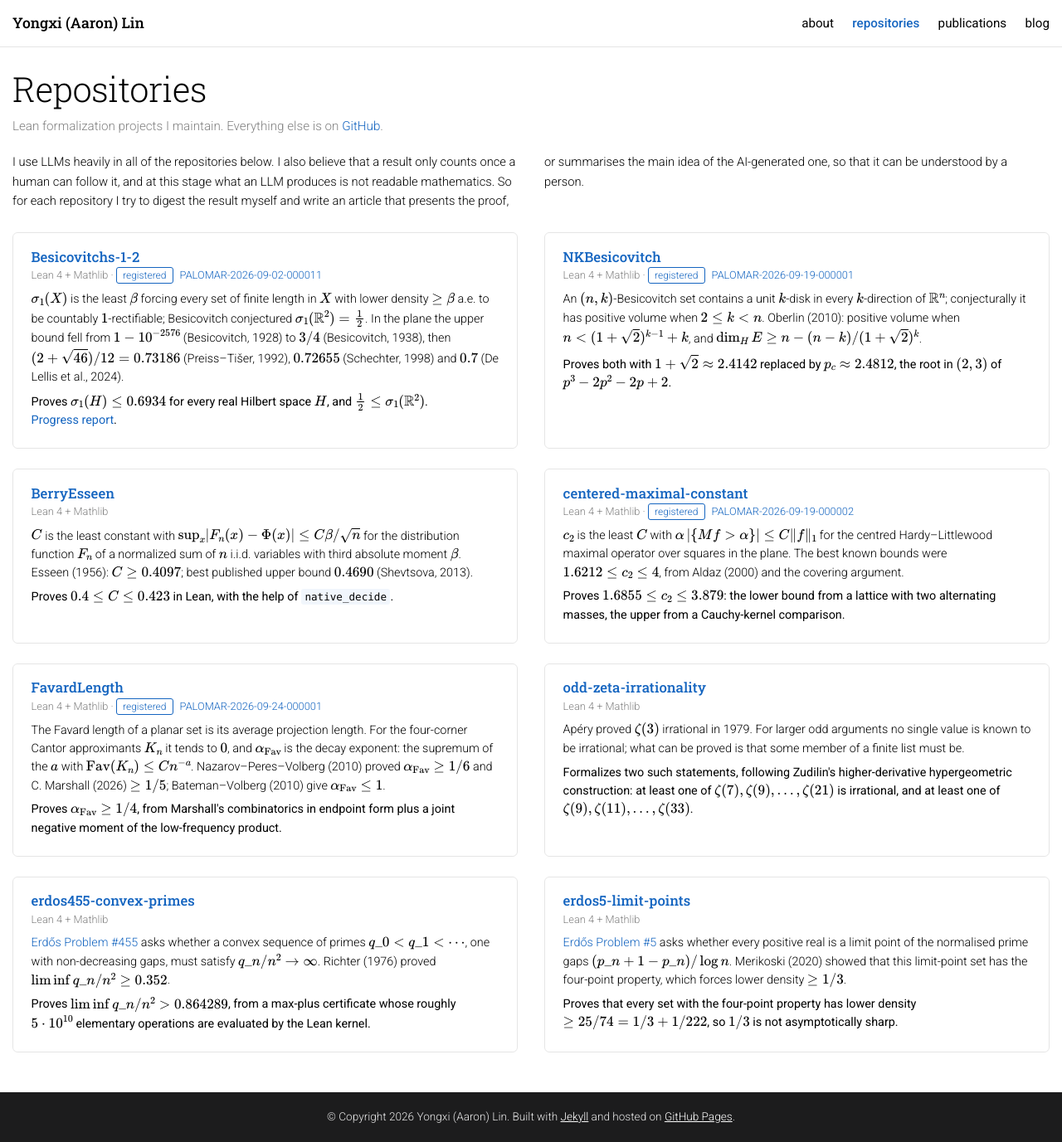
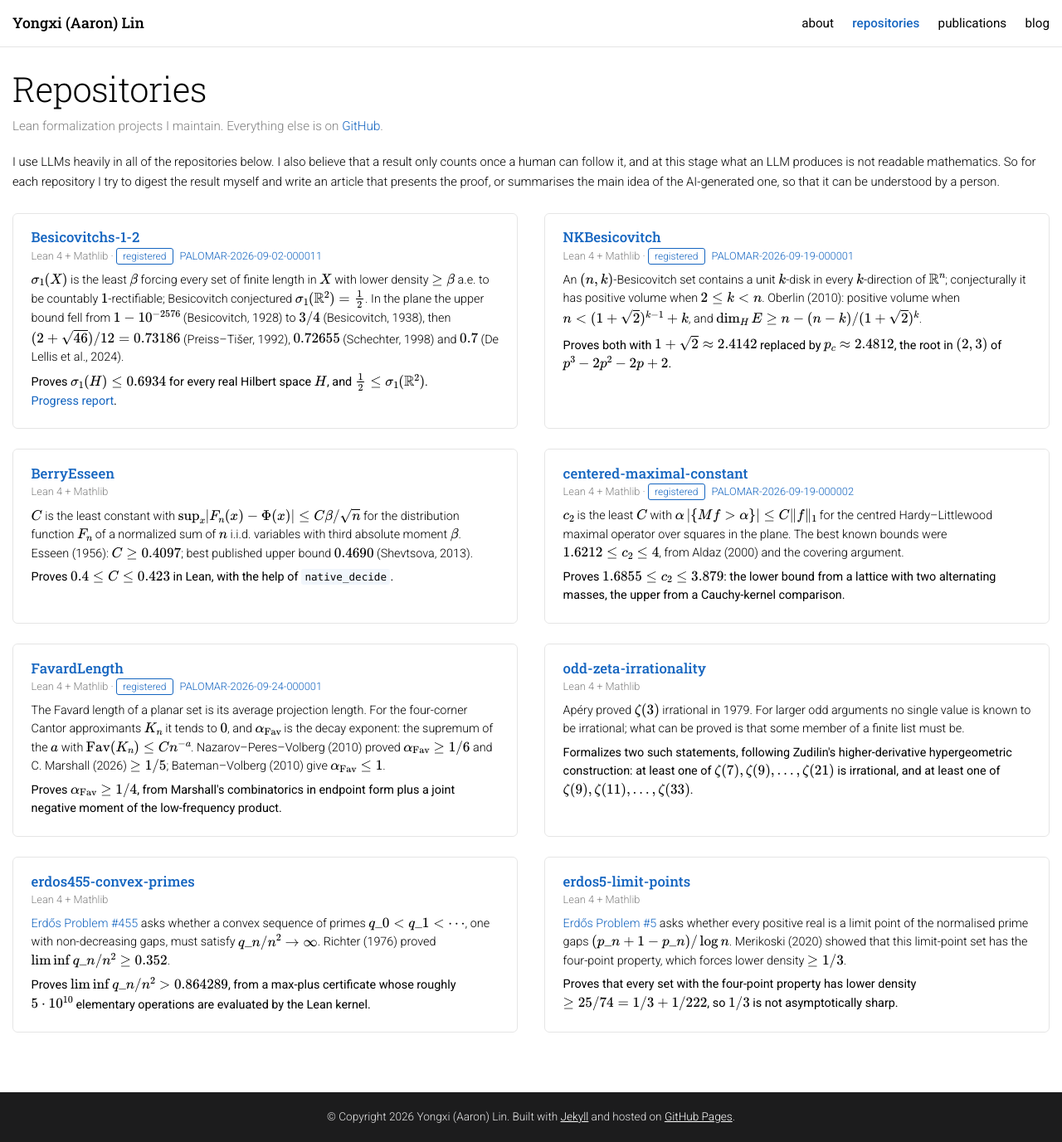
Before and after one commit to CoolRmal/coolrmal.github.io, a Jekyll site: the page built from repositories.md, in a window 1280 px wide and 1377 px high. Shown: the whole window at 83% size. Built offline with Jekyll 4.4.1, drawn with Linux system fonts in a browser that asks for light colours; formulas are drawn with MathJax 3.

Commit message:
One container width for every page
Reverts the per-page wide container, which made the navigation bar a
different width on different pages. Every page now uses the same 1400px
container, so the brand, titles and content share one left edge. Long-form
prose (posts and the about page) keeps a readable measure inside it. The
opening note on the repositories page is a single row again.

Co-Authored-By: Claude Opus 5 <noreply@anthropic.com>

```diff
--- a/_includes/nav.html
+++ b/_includes/nav.html
@@ -1,5 +1,5 @@
 <nav id="navbar">
-  <div class="container nav-inner{% if page.wide %} page-wide{% endif %}">
+  <div class="container nav-inner">
     <a class="nav-brand" href="{{ '/' | relative_url }}">{{ site.first_name }} {{ site.last_name }}</a>
     <button class="nav-toggle" type="button" aria-label="Toggle navigation" aria-expanded="false">
       <span></span><span></span><span></span>
--- a/_layouts/about.html
+++ b/_layouts/about.html
@@ -6,7 +6,7 @@ layout: default
     <h1 class="post-title"><span class="fw-bold">{{ site.first_name }}</span> {{ site.last_name }}</h1>
   </header>
 
-  <article>
+  <article class="reading-column">
     <div class="profile float-right">
       <figure>
         <img src="{{ site.profile_image | relative_url }}" alt="{{ site.first_name }} {{ site.last_name }}" class="rounded z-depth-1">
--- a/_layouts/page.html
+++ b/_layouts/page.html
@@ -1,7 +1,7 @@
 ---
 layout: default
 ---
-<div class="container page{% if page.wide %} page-wide{% endif %}">
+<div class="container page">
   <header class="post-header">
     <h1 class="post-title">{{ page.title }}</h1>
     {%- if page.description -%}<p class="desc">{{ page.description }}</p>{%- endif -%}
--- a/assets/css/main.css
+++ b/assets/css/main.css
@@ -36,7 +36,7 @@ main { flex: 1 0 auto; }
 
 .container {
   width: 100%;
-  max-width: 930px;
+  max-width: 1400px;
   margin: 0 auto;
   padding: 0 15px;
 }
@@ -194,6 +194,11 @@ blockquote {
 .profile .more-info p { margin: 0; }
 .clearfix::after { content: ""; display: table; clear: both; }
 
+/* Long-form prose keeps a readable measure; it still starts at the container's
+   left edge, so every page lines up. */
+.post .post-content,
+.reading-column { max-width: 78ch; }
+
 /* ------------------------------------------------------- post + page body */
 .post-content { line-height: 1.7; }
 .post-content h2 { margin-top: 2.2rem; font-size: 1.6rem; }
@@ -273,22 +278,9 @@ blockquote {
 /* ------------------------------------------------------ repository grid */
 .repo-intro {
   margin: 0 0 1.6rem;
-  max-width: 62ch;
   font-size: 0.92rem;
   line-height: 1.6;
 }
-
-/* On a wide screen the intro spans the grid and flows into the same two columns. */
-@media (min-width: 1000px) {
-  .repo-intro {
-    max-width: none;
-    columns: 2;
-    column-gap: 2rem;
-  }
-}
-
-/* This page opts into a wider container so the cards use the side space. */
-.page-wide { max-width: 1400px; }
 
 .repo-grid {
   display: grid;
```
Also changed, not shown: repositories.md (+0 -1 lines).
